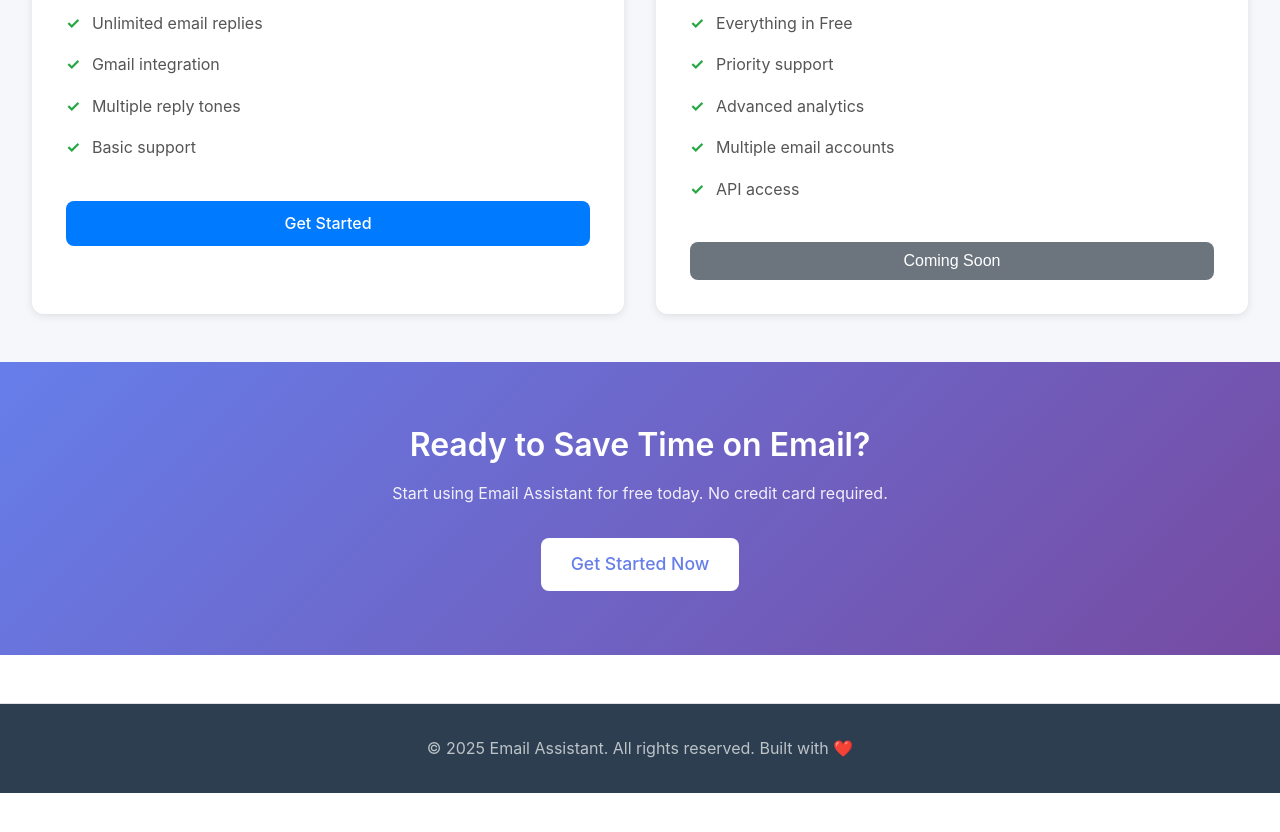
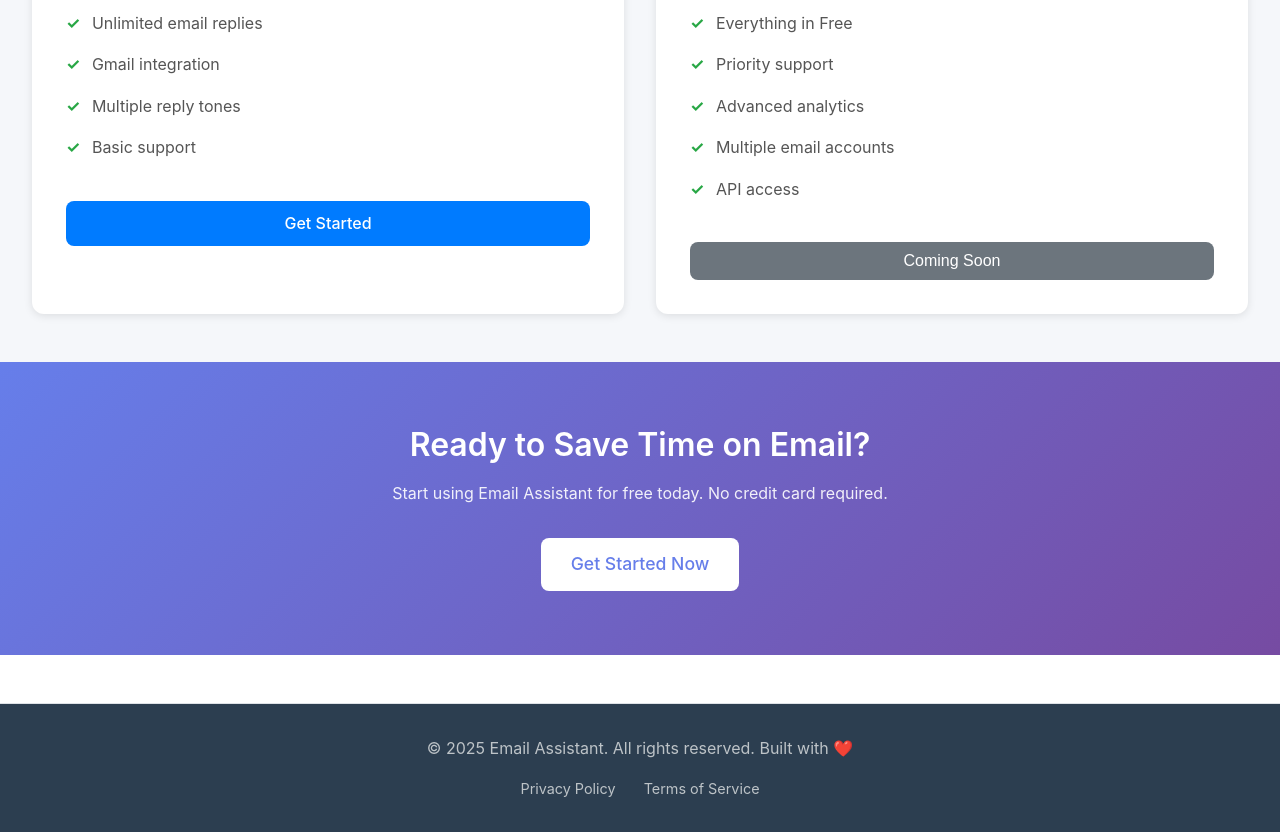
Before and after one commit to awaisabbasi192/email-assistant-agent, a plain HTML site: page frontend/index.html in a window 1280 px wide. Shown: the part 2325-3157 px from the top of the page. Before the commit the page ends 3118 px from the top, so only its background shows below. Drawn offline with Linux system fonts and the light colour scheme; files that its build step writes are made by us from their sources.

Commit message:
Add Privacy Policy and Terms of Service links to footer

```diff
--- a/frontend/index.html
+++ b/frontend/index.html
@@ -387,6 +387,10 @@
   <!-- Footer -->
   <footer>
     <p>&copy; 2025 Email Assistant. All rights reserved. Built with ❤️</p>
+    <p style="margin-top: 1rem; font-size: 0.9rem;">
+      <a href="/privacy.html" style="color: #bdc3c7; text-decoration: none; margin-right: 1.5rem;">Privacy Policy</a>
+      <a href="/terms.html" style="color: #bdc3c7; text-decoration: none;">Terms of Service</a>
+    </p>
   </footer>
 
   <script>
```
